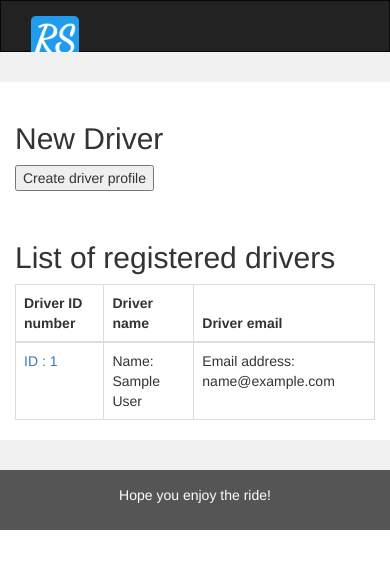
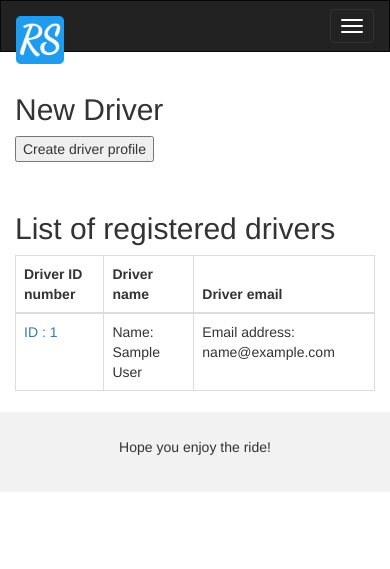
Before and after one commit to samuelparkin1/Ride_Share_App, a Flask app: page /drivers/ in a window 390 px wide. Shown: the top 569 px of the page. Run offline with Flask 2, Linux system fonts and the light colour scheme; a user stored in the database is signed in; tables that the repository leaves empty hold one stand-in row (values such as "Sample post"); parts of the project's set-up code (start-up, migrations or seed data) failed here and were passed over; some libraries are stand-ins or nearby versions.

Commit message:
Works in mobile view

```diff
--- a/Ride_share_app/templates/base.html
+++ b/Ride_share_app/templates/base.html
@@ -7,40 +7,17 @@
   <link rel="stylesheet" href="https://maxcdn.bootstrapcdn.com/bootstrap/3.4.1/css/bootstrap.min.css">
   <script src="https://ajax.googleapis.com/ajax/libs/jquery/3.5.1/jquery.min.js"></script>
   <script src="https://maxcdn.bootstrapcdn.com/bootstrap/3.4.1/js/bootstrap.min.js"></script>
-  <link rel="icon" type="image/x-icon" href="/static/favicon.ico">
-
   <style>
-
     /* Remove the navbar's default margin-bottom and rounded borders */
     .navbar {
       margin-bottom: 0;
       border-radius: 0;
     }
 
-    /* Set height of the grid so .sidenav can be 100% (adjust as needed) */
-    .row.content {height: 450px}
-
-    /* Set gray background color and 100% height */
-    .sidenav {
-      padding-top: 20px;
-      background-color: #f1f1f1;
-      height: 100%;
-    }
-
-    /* Set black background color, white text and some padding */
+    /* Add a gray background color and some padding to the footer */
     footer {
-      background-color: #555;
-      color: white;
-      padding: 15px;
-    }
-
-    /* On small screens, set height to 'auto' for sidenav and grid */
-    @media screen and (max-width: 767px) {
-      .sidenav {
-        height: auto;
-        padding: 15px;
-      }
-      .row.content {height:auto;}
+      background-color: #f2f2f2;
+      padding: 25px;
     }
   </style>
 </head>
@@ -48,6 +25,12 @@
 
 <nav class="navbar navbar-inverse">
   <div class="container-fluid">
+    <div class="navbar-header">
+      <button type="button" class="navbar-toggle" data-toggle="collapse" data-target="#myNavbar">
+        <span class="icon-bar"></span>
+        <span class="icon-bar"></span>
+        <span class="icon-bar"></span>
+      </button>
       <a class="navbar-brand" href="/"><img src="/static/favicon.ico" alt="Ride Share"></a>
     </div>
     <div class="collapse navbar-collapse" id="myNavbar">
@@ -97,6 +80,7 @@
   </div>
 </nav>
 
+
 <div class="container-fluid text-center">
   <div class="row content">
     <div class="col-sm-2 sidenav">
```
